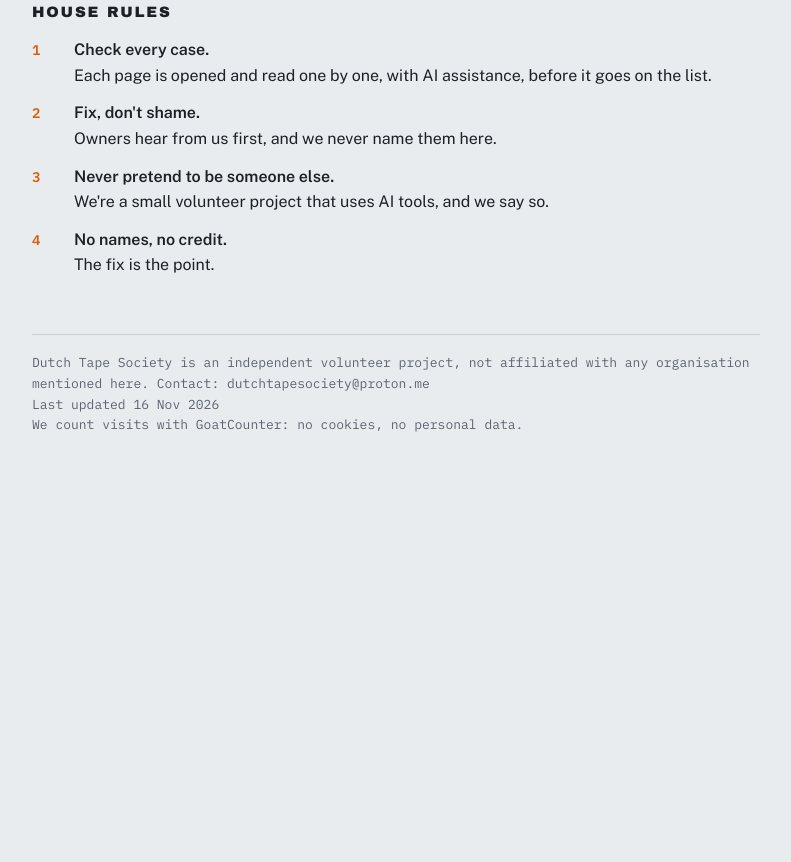
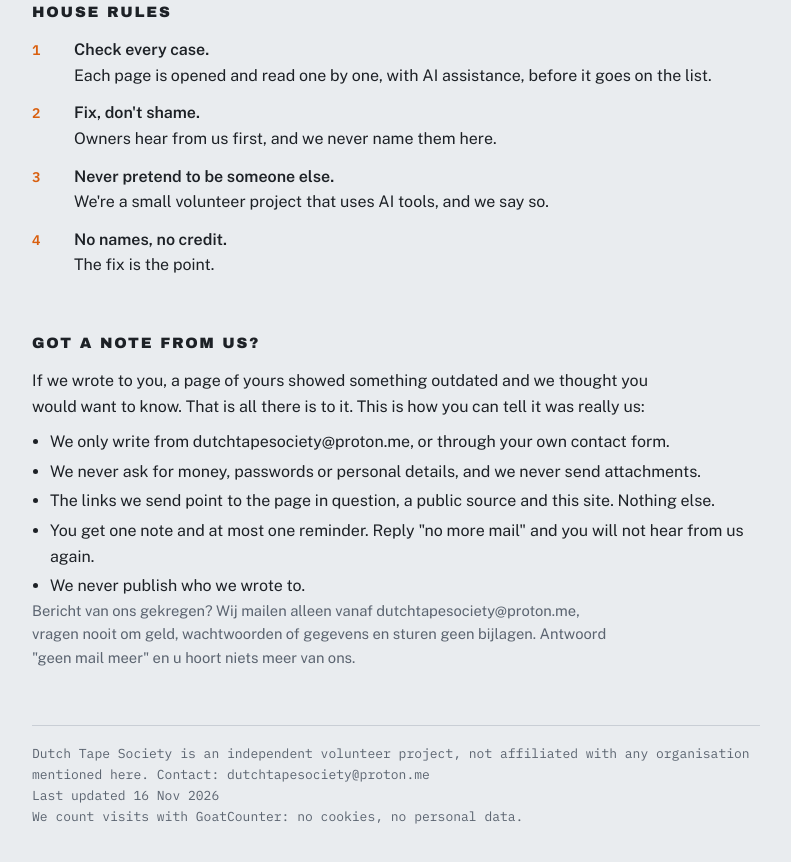
Before and after one commit to dutchtapesociety/dutchtapesociety.github.io, a plain HTML site: page index.html in a window 1280 px wide. Shown: the part 3858-4720 px from the top of the page, without its empty margins (244-1035 px from the left). Before the commit the page ends 4358 px from the top, so only its background shows below. Drawn offline with nearby package versions, Linux system fonts and the light colour scheme.

Commit message:
Add 'Got a note from us?' section
Added a new section to inform users about communication practices and privacy.

```diff
--- a/index.html
+++ b/index.html
@@ -221,6 +221,19 @@ a { color: var(--accent); }
     </ol>
   </section>
 
+  <section id="note">
+    <h2>Got a note from us?</h2>
+    <p>If we wrote to you, a page of yours showed something outdated and we thought you would want to know. That is all there is to it. This is how you can tell it was really us:</p>
+    <ul class="dont" style="font-size:16px;color:var(--fg)">
+      <li>We only write from <span style="user-select:all">dutchtapesociety@proton.me</span>, or through your own contact form.</li>
+      <li>We never ask for money, passwords or personal details, and we never send attachments.</li>
+      <li>The links we send point to the page in question, a public source and this site. Nothing else.</li>
+      <li>You get one note and at most one reminder. Reply "no more mail" and you will not hear from us again.</li>
+      <li>We never publish who we wrote to.</li>
+    </ul>
+    <p class="nl">Bericht van ons gekregen? Wij mailen alleen vanaf dutchtapesociety@proton.me, vragen nooit om geld, wachtwoorden of gegevens en sturen geen bijlagen. Antwoord "geen mail meer" en u hoort niets meer van ons.</p>
+  </section>
+
   <footer>Dutch Tape Society is an independent volunteer project, not affiliated with any organisation mentioned here. Contact: <span style="user-select:all">dutchtapesociety@proton.me</span><br>Last updated 16 Nov 2026<br>We count visits with GoatCounter: no cookies, no personal data.</footer>
 </div>
 <script data-goatcounter="https://dutchtapesociety.goatcounter.com/count" async src="//gc.zgo.at/count.js"></script>
```
